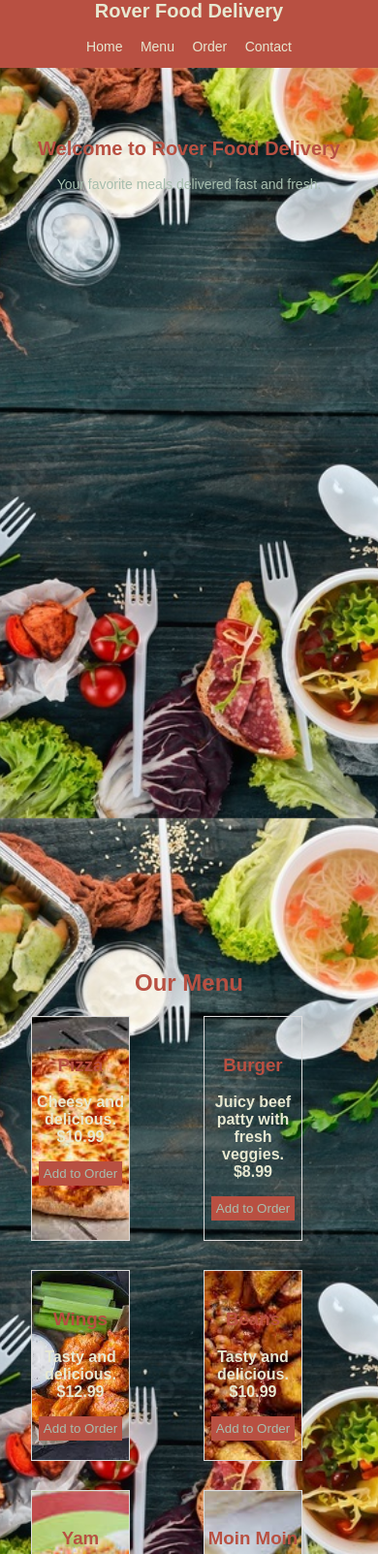
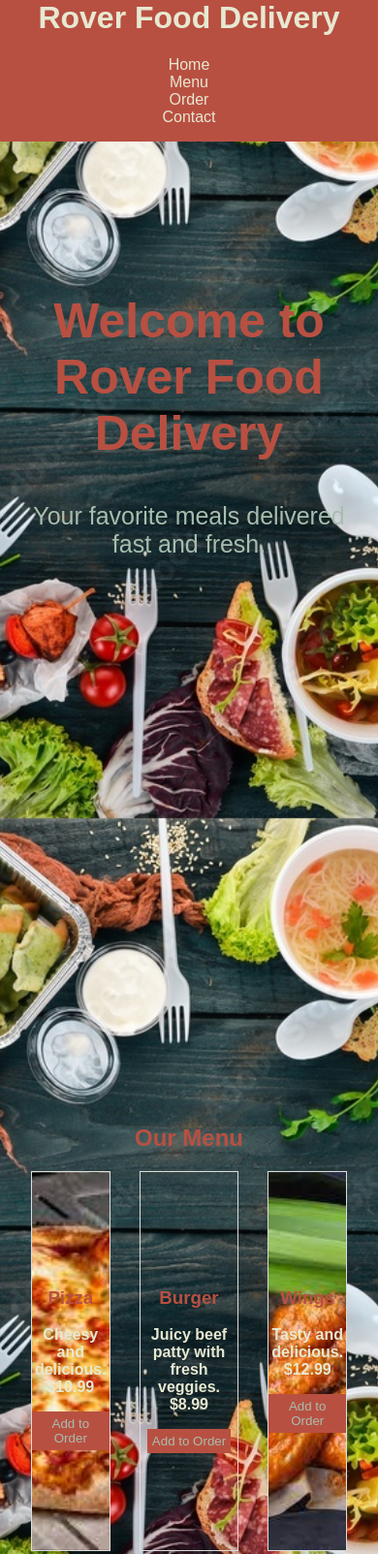
Before and after one commit to Oluwasemilore00/Rover-Food-Delivery, a plain HTML site: page index.html in a window 390 px wide. Shown: the top 1603 px of the page at 97% size. Drawn offline with Linux system fonts and the light colour scheme.

Commit message:
Update style.css

```diff
--- a/style.css
+++ b/style.css
@@ -201,47 +201,3 @@ footer {
     text-align: center;
     padding: 1rem 0;
 }
-@media (max-width: 600px){
-    header{
-        max-height: 70px;
-        position: fixed;
-    }
-    header h1{
-        font-size: 20px;
-    }
-    .homes{
-        text-align: center;
-        height: 100vh;
-        padding-top: 40px;
-    }
-    .homes h2{
-        font-size: 20px;
-    }
-    .homes p{
-        font-size: 14px;
-    }
-    nav ul li {
-        display: inline-flex;
-        margin: 0;
-        font-size: 14px;
-        padding: 0 7px;
-    }
-    .semi{
-        display: grid;
-        grid-template-columns: 1fr 1fr;
-        column-gap: 30px;
-        row-gap: 30px;
-    }
-    .menu-item {
-        border: 1px solid #ddd;
-        padding-bottom: 20px;
-        padding-top: 20px;
-        display: inline-block;
-        max-width: 100px;
-        max-height: 200px;
-        font-weight: 600;
-        color: #E7E8D1;
-        align-items: center;
-    }
-
-}
```
